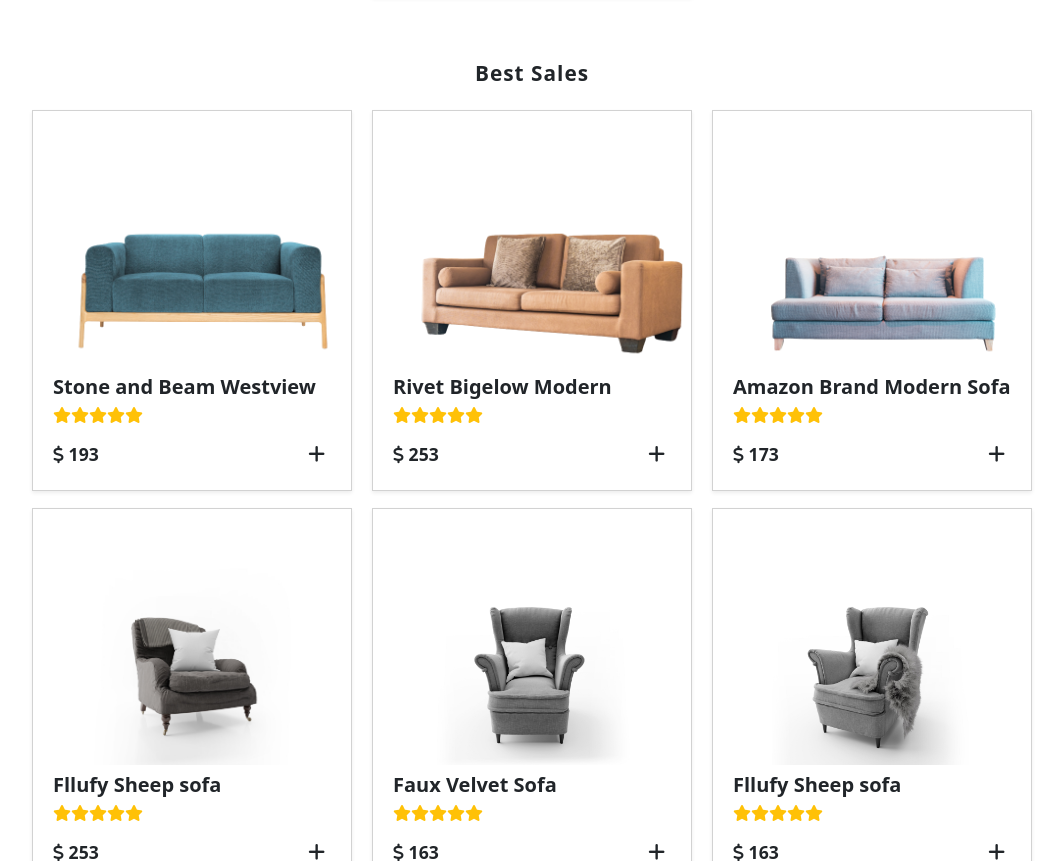
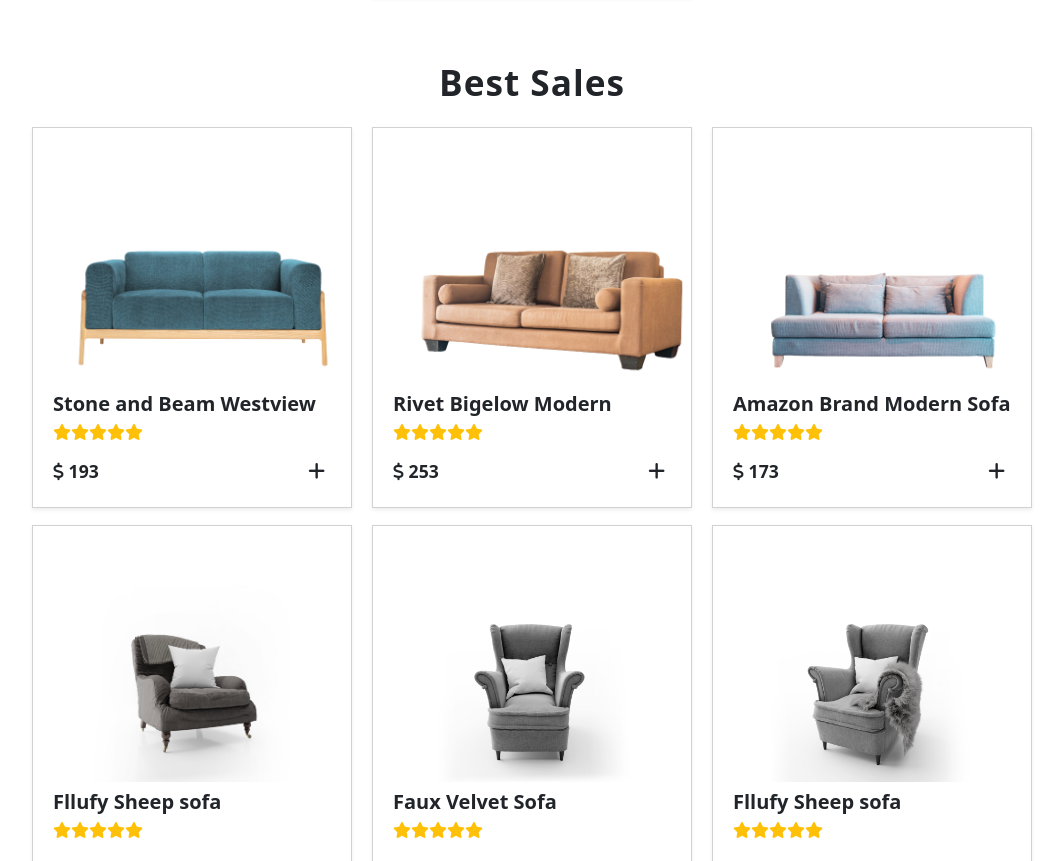
Before and after one commit to NagendraJonnarapu77/web-page-project, a plain HTML site: page index.html in a window 1280 px wide. Shown: the part 3464-4325 px from the top of the page, without its empty margins (108-1171 px from the left). Drawn offline with nearby package versions, Linux system fonts and the light colour scheme.

Commit message:
again changed name

```diff
--- a/index.html
+++ b/index.html
@@ -646,7 +646,8 @@
 </div>
 
 <div class="container-fluid my-5" style="padding-left:50px; padding-right:50px;">
-  <h2 class="text-center fw-bold mb-4" style="font-size:1.3rem; letter-spacing:1px;">Best Sales</h2>
+  <h2 class="text-center fw-bold mb-4" style="font-size:2.2rem; letter-spacing:1px;">Best Sales</h2>
+
   <div class="d-flex justify-content-center">
     <div class="row row-cols-1 row-cols-md-3 g-0" style="--bs-gutter-x: 1px; --bs-gutter-y: 1px; max-width: 1020px; width:100%;">
       <!-- Card 1 -->
```
